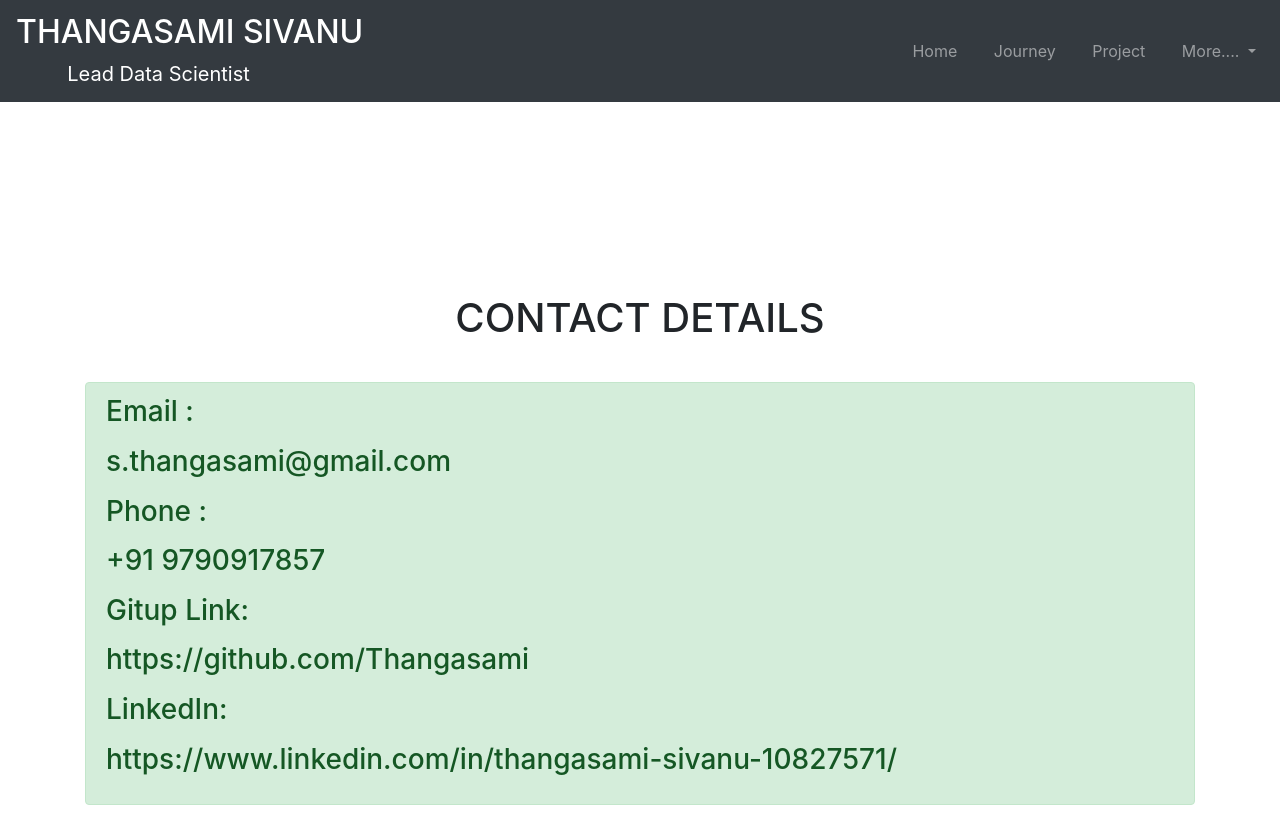
After one commit to Thangasami/Profile, a Flask app: template templates/reach.html in a window 1280 px wide. The commit adds this page. Run offline with Flask 2, Linux system fonts and the light colour scheme; the template is opened without the code that fills it, so the values that code supplies are empty; some libraries are stand-ins or nearby versions.

Commit message:
added Reach Me Tab

```diff
--- a/main.py
+++ b/main.py
@@ -15,6 +15,9 @@ def admin():
 def journey():
     return render_template("journey.html")
 
+@app.route("/reach")
+def reach():
+    return render_template("reach.html")
 
 if __name__ == "__main__":
     app.run()
--- a/templates/base.html
+++ b/templates/base.html
@@ -28,9 +28,8 @@
            &emsp; More....
         </a>
         <div class="dropdown-menu" aria-labelledby="navbarDropdownMenuLink">
-          <a class="dropdown-item" href="home">Gallery</a>
           <a class="dropdown-item" href="journey">Resume</a>
-          <a class="dropdown-item" href="home">Reach Me</a>
+          <a class="dropdown-item" href="reach">Reach Me</a>
         </div>
       </li>
     </ul>
--- /dev/null
+++ b/templates/reach.html
@@ -0,0 +1,28 @@
+{% extends "base.html" %}
+{% block title %} Contact {% endblock %}
+{% block content %}
+<html>
+<head>
+    <title></title>
+
+</head>
+</html>
+     <br>
+<br>
+     <br>
+<br>
+     <br>
+<br>
+      <br>
+<br>
+<div class="container">
+  <div class="right">
+<h1> <p style="text-align:center;"> CONTACT DETAILS  </p> </h1><br>
+<div class="alert alert-success" role="alert">
+ <h3> <p style="text-align:left"> Email :  </p>  <p style="text-align:left">  s.thangasami@gmail.com </p></h3>
+    <h3> <p style="text-align:left"> Phone :    </p>  <p style="text-align:left"> +91 9790917857 </p></h3>
+     <h3> <p style="text-align:left"> Gitup Link:   </p>  <p style="text-align:left">    https://github.com/Thangasami  </p></h3>
+    <h3> <p style="text-align:left"> LinkedIn:   </p>  <p style="text-align:left">   https://www.linkedin.com/in/thangasami-sivanu-10827571/  </p></h3>
+   </div>
+
+            {% endblock %}
```
